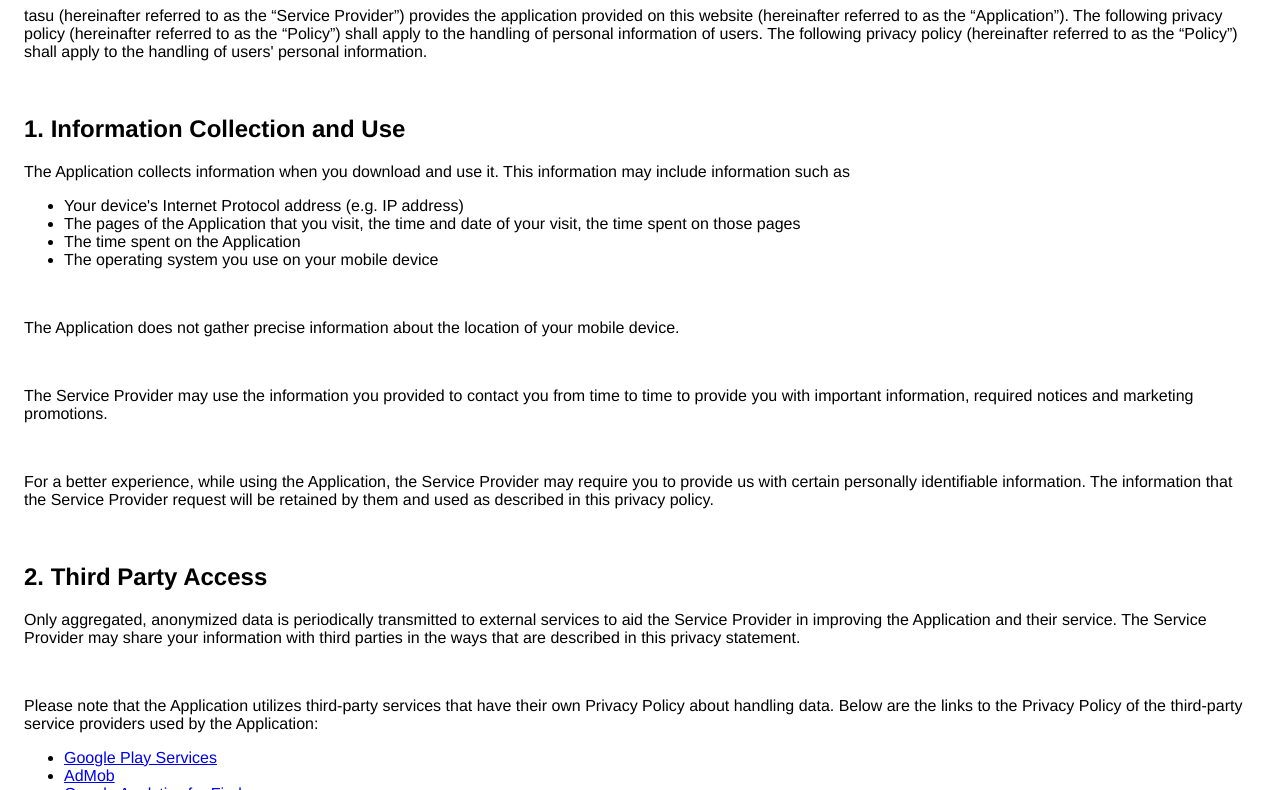
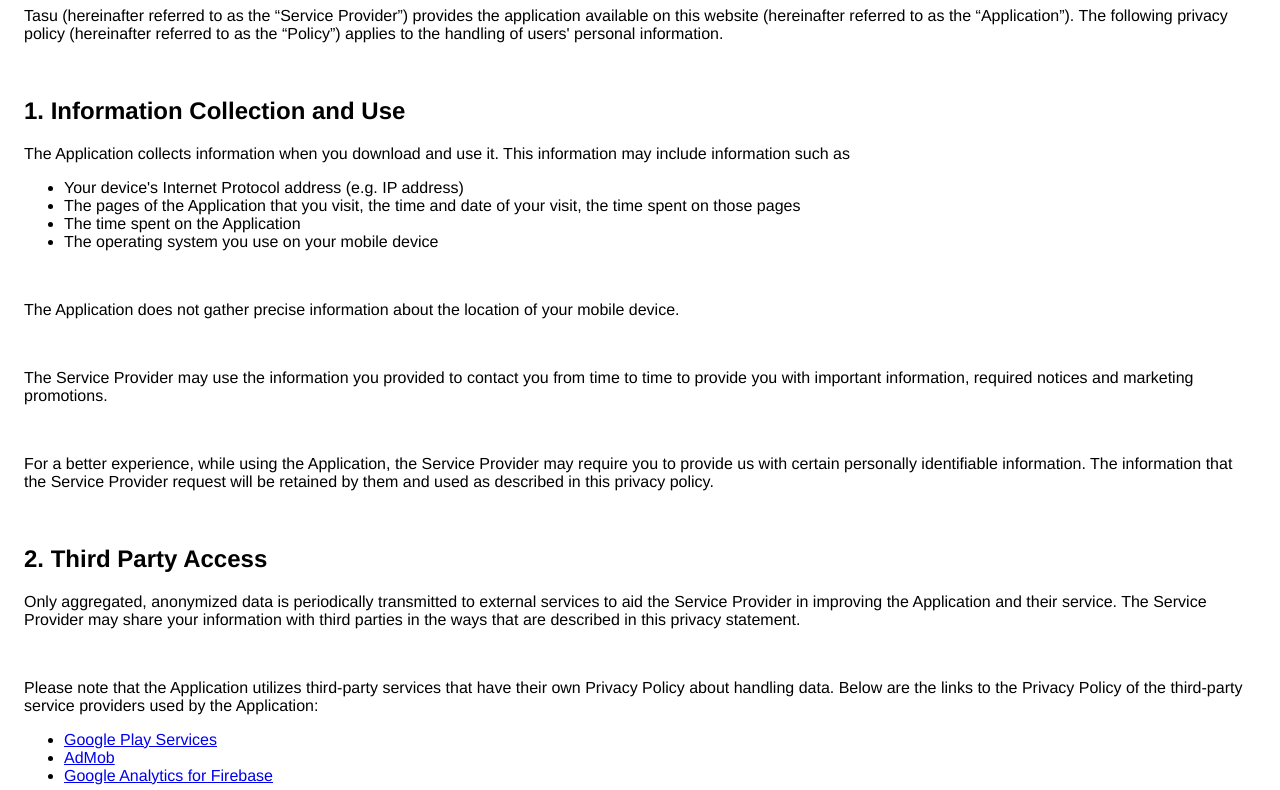
Before and after one commit to c22349/tasu-app, a plain HTML site: page docs/privacy-policy/en/index.html in a window 1280 px wide. Shown: the part 97-887 px from the top of the page. Drawn offline with Linux system fonts and the light colour scheme.

Commit message:
Fix privacy policy text en

```diff
--- a/docs/privacy-policy/en/index.html
+++ b/docs/privacy-policy/en/index.html
@@ -16,10 +16,9 @@
 
 <body>
   <h1>Privacy Policy</h1>
-  <p>tasu (hereinafter referred to as the “Service Provider”) provides the application provided on this website (hereinafter
-  referred to as the “Application”). The following privacy policy (hereinafter referred to as the “Policy”) shall apply to
-  the handling of personal information of users. The following privacy policy (hereinafter referred to as the “Policy”)
-  shall apply to the handling of users' personal information.</p><br>
+  <p>Tasu (hereinafter referred to as the “Service Provider”) provides the application available on this website (hereinafter
+  referred to as the “Application”). The following privacy policy (hereinafter referred to as the “Policy”) applies to the
+  handling of users' personal information.</p><br>
 
   <h2>1. Information Collection and Use</h2>
   <p>The Application collects information when you download and use it. This information may include information such as
```
